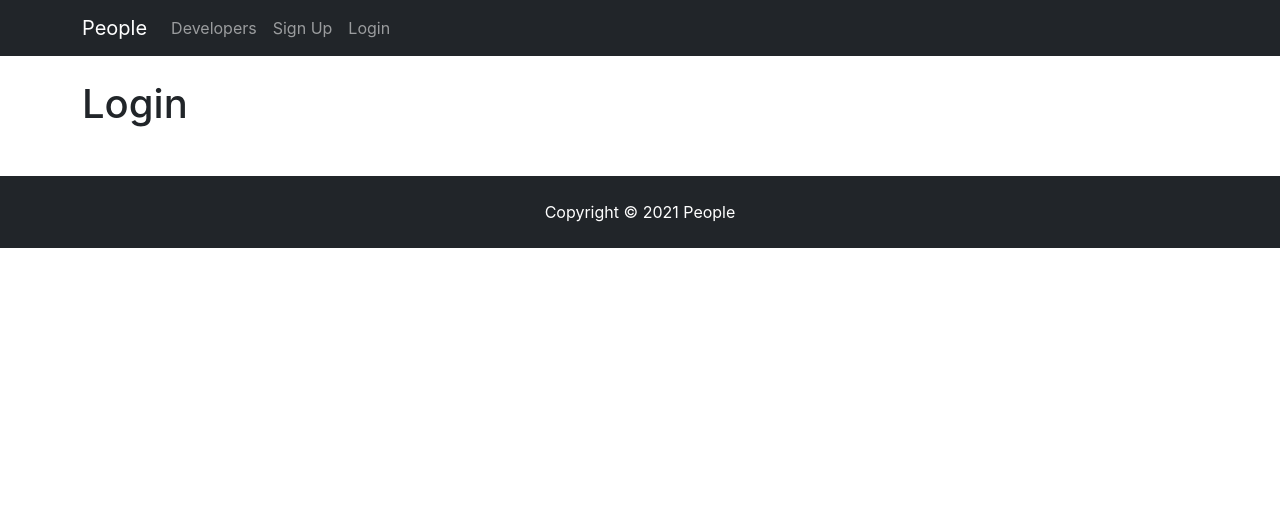
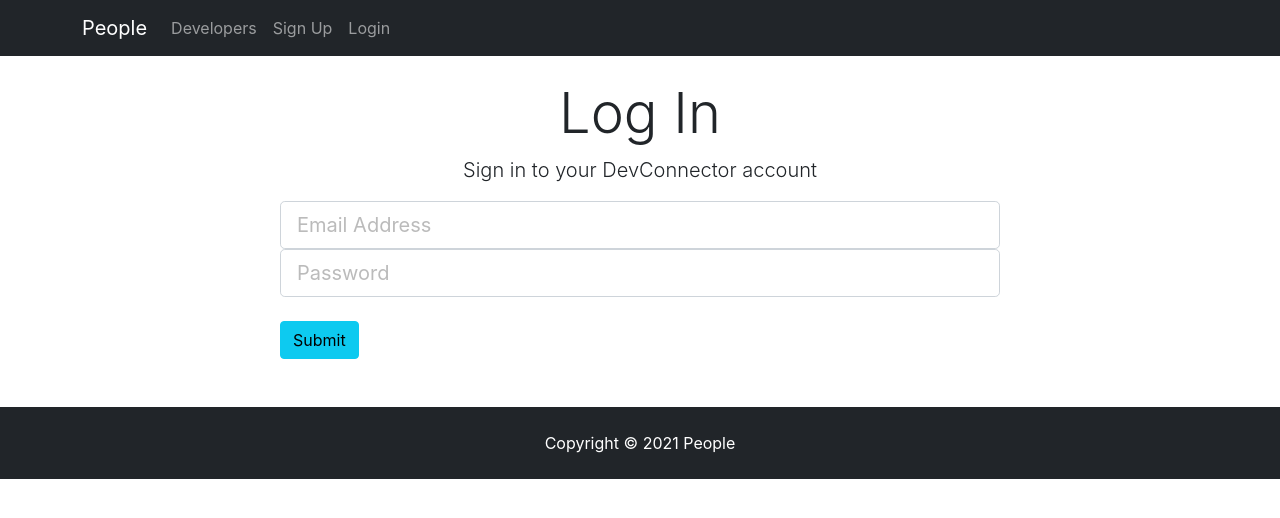
Before and after one commit to bishalSharma1/simple-MERN-app, a React (Create React App) app in the folder client/: page /login in a window 1280 px wide. Shown: the top 518 px of the page. Built offline with nearby package versions, Linux system fonts and the light colour scheme.

Commit message:
login component setup

```diff
--- a/client/src/components/auth/Login.js
+++ b/client/src/components/auth/Login.js
@@ -1,7 +1,62 @@
-import react from 'react'
+import { useState } from 'react'
 
 const Login = () => {
-  return <h1>Login</h1>
+  const [loginInfo, setLoginInfo] = useState({
+    email: '',
+    password: '',
+    errors: {},
+  })
+
+  const changeHandler = (e) => {
+    const name = e.target.name
+    const value = e.target.value
+    setLoginInfo({ ...loginInfo, [name]: value })
+  }
+
+  const submitHandler = (e) => {
+    e.preventDefault()
+    const { email, password } = loginInfo
+    const user = { email, password }
+    console.log(user)
+  }
+
+  return (
+    <div className='login'>
+      <div className='container'>
+        <div className='row'>
+          <div className='col-md-8 m-auto'>
+            <h1 className='display-4 text-center'>Log In</h1>
+            <p className='lead text-center'>
+              Sign in to your DevConnector account
+            </p>
+            <form onSubmit={submitHandler}>
+              <div className='form-group'>
+                <input
+                  type='email'
+                  className='form-control form-control-lg'
+                  placeholder='Email Address'
+                  name='email'
+                  value={loginInfo.email}
+                  onChange={changeHandler}
+                />
+              </div>
+              <div className='form-group'>
+                <input
+                  type='password'
+                  className='form-control form-control-lg'
+                  placeholder='Password'
+                  name='password'
+                  value={loginInfo.password}
+                  onChange={changeHandler}
+                />
+              </div>
+              <input type='submit' className='btn btn-info btn-block mt-4' />
+            </form>
+          </div>
+        </div>
+      </div>
+    </div>
+  )
 }
 
 export default Login
--- a/client/src/components/auth/Register.js
+++ b/client/src/components/auth/Register.js
@@ -6,11 +6,20 @@
     email: '',
     password: '',
     confirm: '',
+    errors: {},
   })
+
   const handleChange = (e) => {
     const name = e.target.name
     const value = e.target.value
     setRegisterInfo({ ...registerInfo, [name]: value })
+  }
+  const submitHandler = (e) => {
+    e.preventDefault()
+    const { name, email, password, confirm } = registerInfo
+    const user = { name, email, password, confirm }
+
+    console.log(user)
   }
 
   return (
@@ -20,7 +29,7 @@
           <div className='col-md-8 m-auto'>
             <h1 className='display-4 text-center'>Sign Up</h1>
             <p className='lead text-center'>Create your People account</p>
-            <form action='create-profile.html'>
+            <form onSubmit={submitHandler}>
               <div className='form-group'>
                 <input
                   type='text'
```
